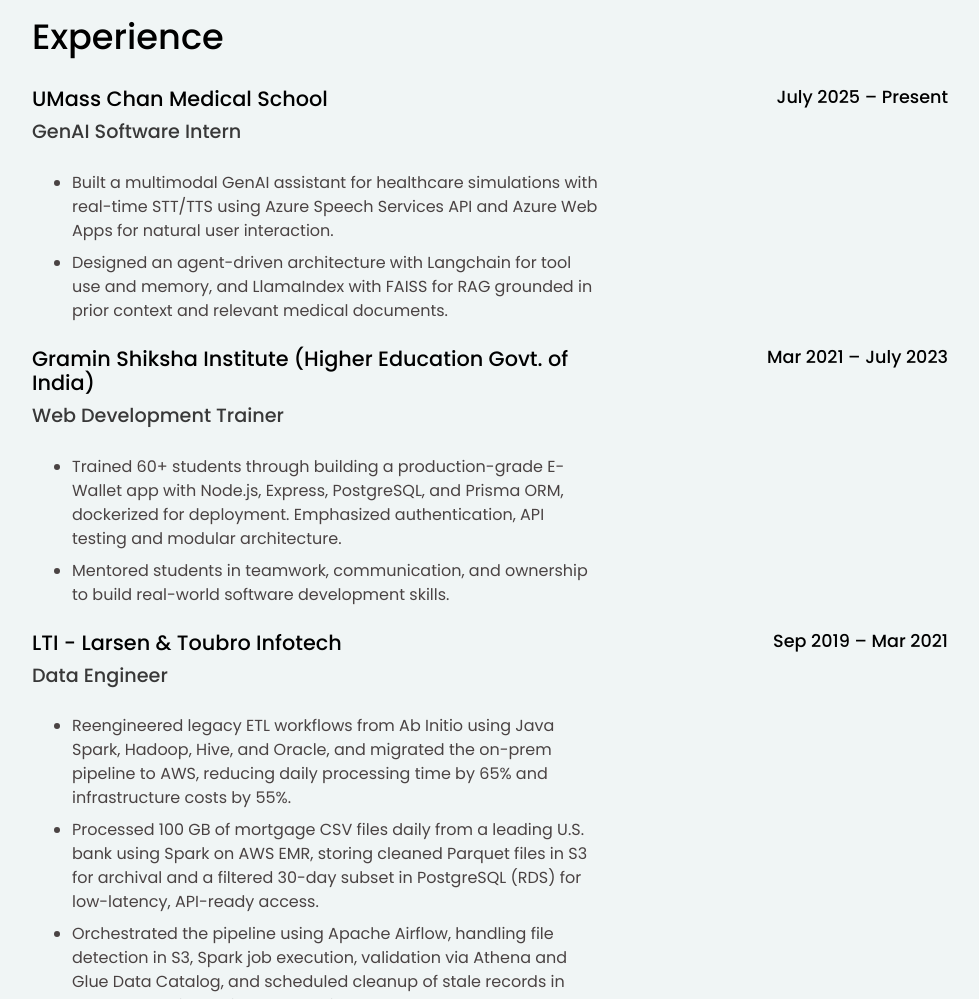
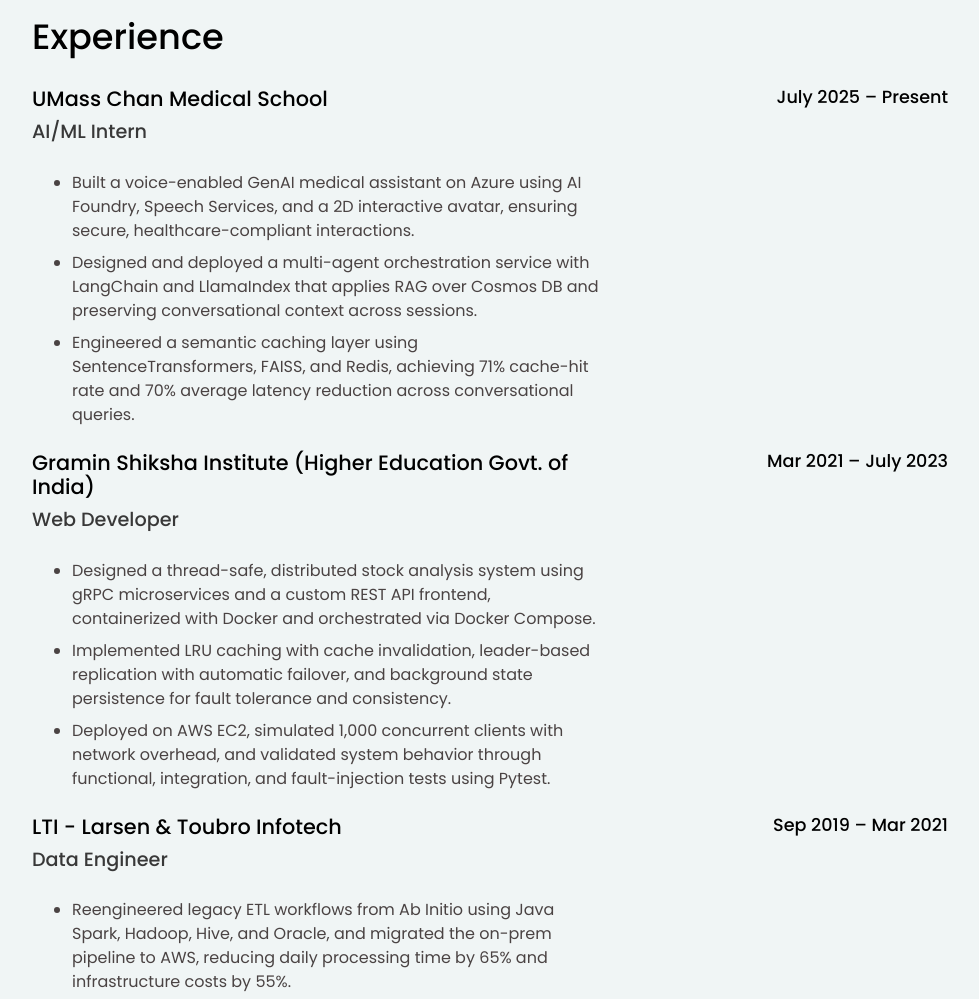
Before and after one commit to moosekan/moosekan.github.io, a plain HTML site: page index.html in a window 1280 px wide. Shown: the part 1680-2679 px from the top of the page, without its empty margins (286-1265 px from the left). Drawn offline with nearby package versions, Linux system fonts and the light colour scheme.

Commit message:
Update job descriptions

```diff
--- a/index.html
+++ b/index.html
@@ -124,11 +124,12 @@
           <div class="row">
             <div class="col-sm-8">
               <h2 id="section-header3"><a>UMass Chan Medical School</a></h2>
-              <h2 id="section-header2">GenAI Software Intern</h2>
+              <h2 id="section-header2">AI/ML Intern</h2>
               <div class="container-fluid row">
                 <ul id="section-list">
-                  <li id="section-content1">Built a multimodal GenAI assistant for healthcare simulations with real-time STT/TTS using Azure Speech Services API and Azure Web Apps for natural user interaction.</li>
-                  <li id="section-content1">Designed an agent-driven architecture with Langchain for tool use and memory, and LlamaIndex with FAISS for RAG grounded in prior context and relevant medical documents.</li>
+                  <li id="section-content1">Built a voice-enabled GenAI medical assistant on Azure using AI Foundry, Speech Services, and a 2D interactive avatar, ensuring secure, healthcare-compliant interactions.</li>
+                  <li id="section-content1">Designed and deployed a multi-agent orchestration service with LangChain and LlamaIndex that applies RAG over Cosmos DB and preserving conversational context across sessions.</li>
+                  <li id="section-content1">Engineered a semantic caching layer using SentenceTransformers, FAISS, and Redis, achieving 71% cache-hit rate and 70% average latency reduction across conversational queries.</li>
                 </ul>
               </div>
             </div>
@@ -139,11 +140,12 @@
           <div class="row">
             <div class="col-sm-8">
               <h2 id="section-header3"><a>Gramin Shiksha Institute (Higher Education Govt. of India)</a></h2>
-              <h2 id="section-header2">Web Development Trainer</h2>
+              <h2 id="section-header2">Web Developer</h2>
               <div class="container-fluid row">
                 <ul id="section-list">
-                  <li id="section-content1">Trained 60+ students through building a production-grade E-Wallet app with Node.js, Express, PostgreSQL, and Prisma ORM, dockerized for deployment. Emphasized authentication, API testing and modular architecture.</li>
-                  <li id="section-content1">Mentored students in teamwork, communication, and ownership to build real-world software development skills.</li>
+                  <li id="section-content1">Designed a thread-safe, distributed stock analysis system using gRPC microservices and a custom REST API frontend, containerized with Docker and orchestrated via Docker Compose.</li>
+                  <li id="section-content1">Implemented LRU caching with cache invalidation, leader-based replication with automatic failover, and background state persistence for fault tolerance and consistency.</li>
+                  <li id="section-content1">Deployed on AWS EC2, simulated 1,000 concurrent clients with network overhead, and validated system behavior through functional, integration, and fault-injection tests using Pytest.</li>
                 </ul>
               </div>
             </div>
```
